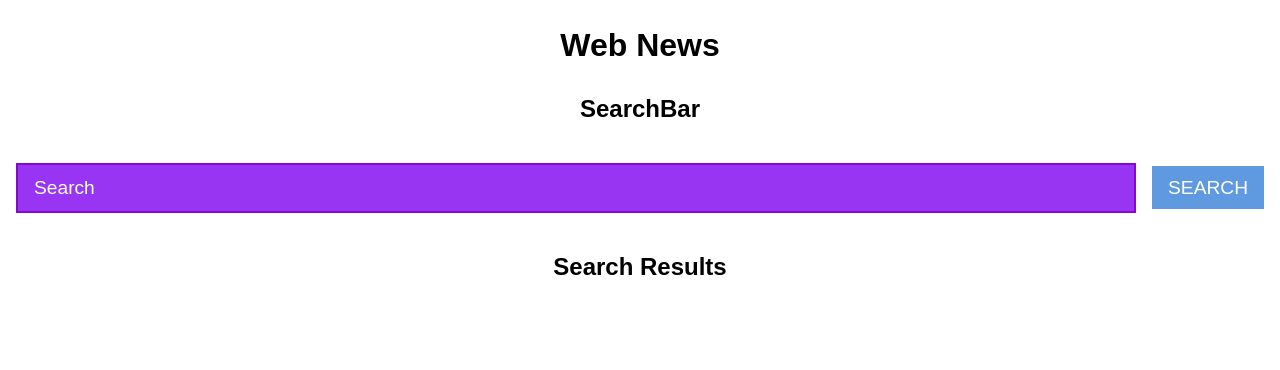
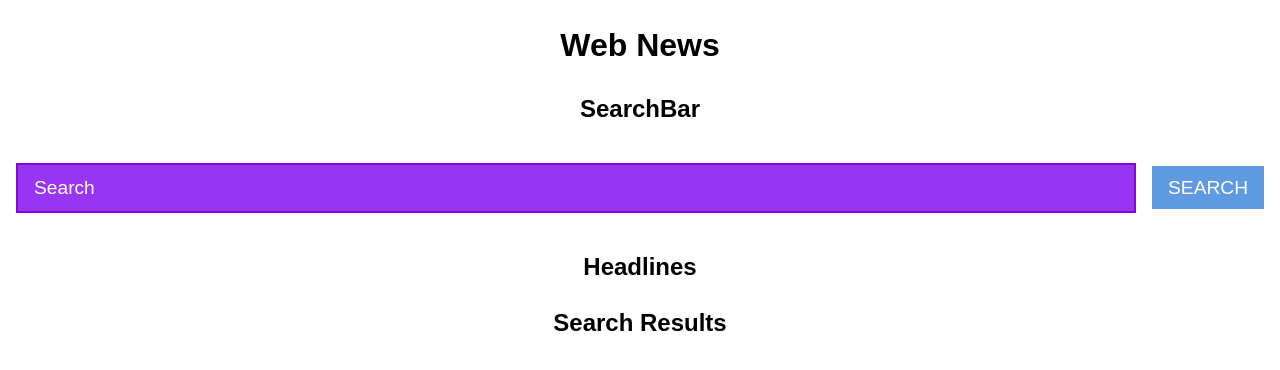
Before and after one commit to dorianl001/news-engine-, a React (Create React App) app: page / in a window 1280 px wide. Shown: the top 370 px of the page. Built offline with nearby package versions, Linux system fonts and the light colour scheme.

Commit message:
updated project

```diff
--- a/src/Components/Headlines.jsx
+++ b/src/Components/Headlines.jsx
@@ -3,7 +3,7 @@ import React from 'react';
 function Headlines(props) {
     return (
         <div>
-
+            <h2>Headlines</h2>
         </div>
     );
 }
```
Also changed, not shown: 1 other file (tests, documents, lock files or other folders).
